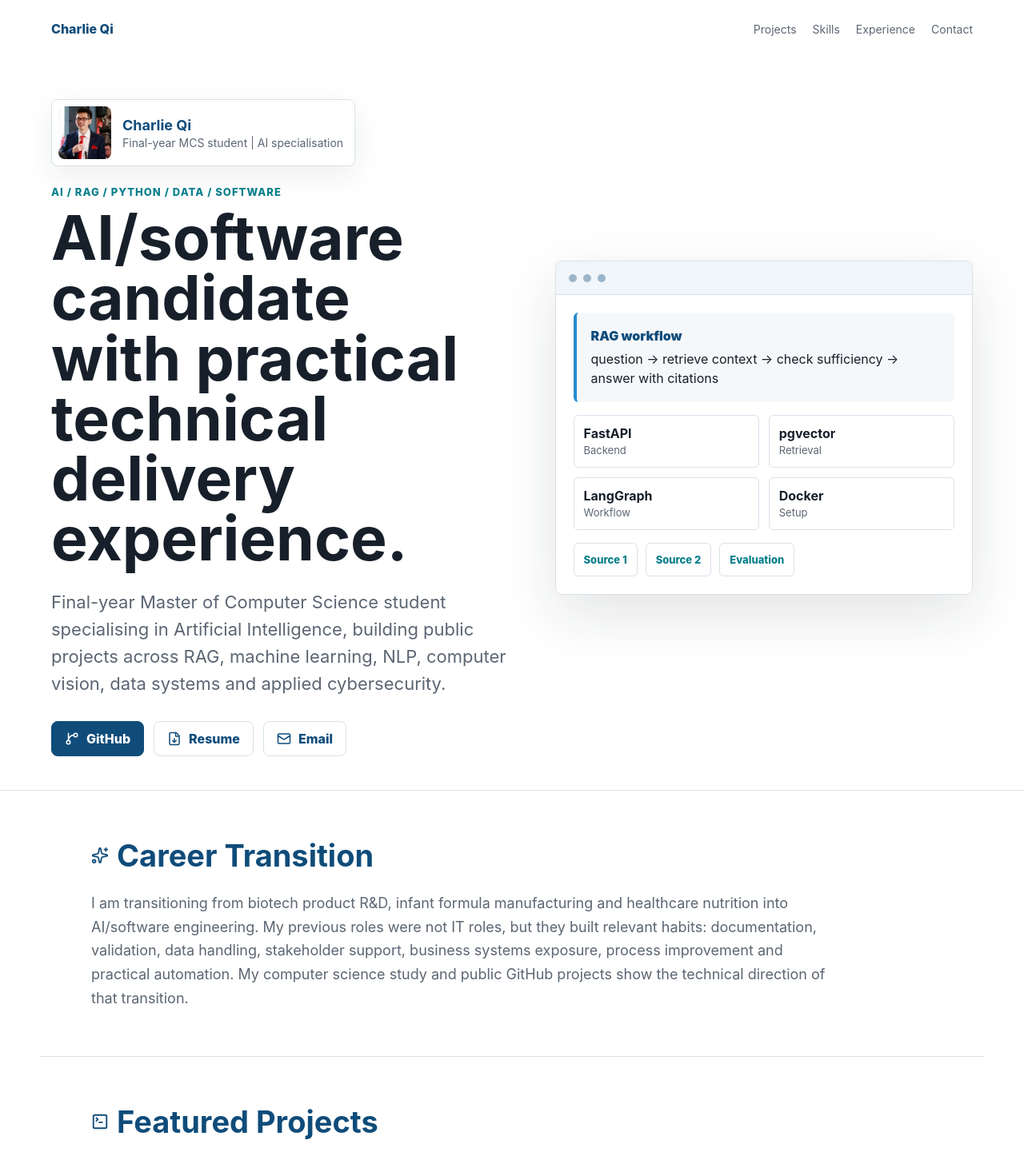
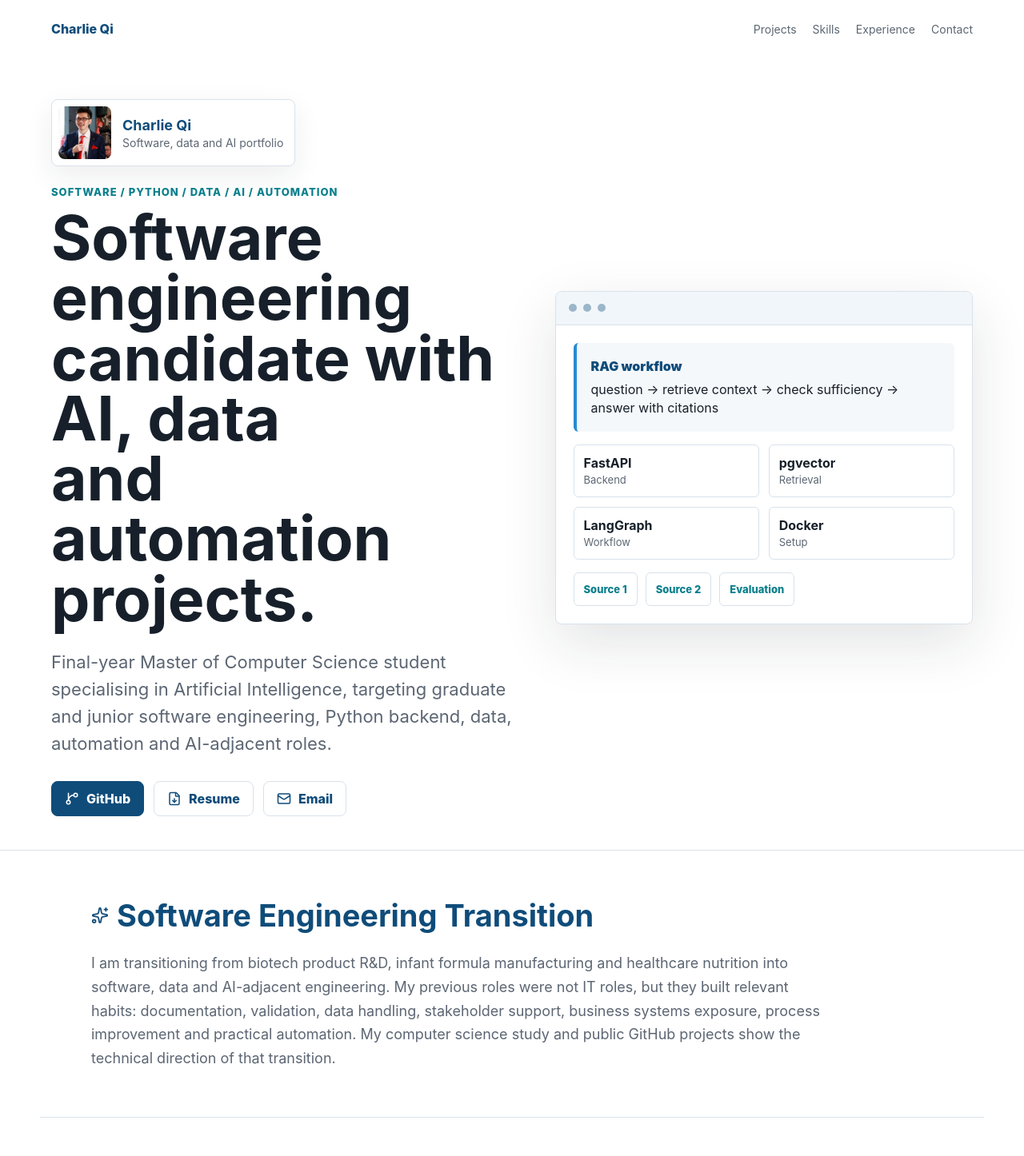
Before and after one commit to Charlie-Qi394/charlie-qi-portfolio, a React (Vite) app: page / in a window 1280 px wide. Shown: the top 1446 px of the page at 80% size. Built offline with nearby package versions, Linux system fonts and the light colour scheme.

Commit message:
Reposition portfolio for software roles

```diff
--- a/src/main.jsx
+++ b/src/main.jsx
@@ -58,12 +58,12 @@ const projects = [
 ];
 
 const skills = [
+  { label: "Software / Backend", value: "Python, FastAPI, REST APIs, Streamlit, pytest, Docker Compose" },
+  { label: "Data", value: "SQL, PostgreSQL, pgvector, pandas, NumPy, query history" },
   { label: "AI / RAG", value: "OpenAI embeddings, vector search, LangGraph, grounded answers, citations" },
-  { label: "Python Apps", value: "FastAPI, Streamlit, REST APIs, pytest, Docker Compose" },
-  { label: "Data", value: "SQL, PostgreSQL, pgvector, pandas, NumPy, query history" },
+  { label: "Automation", value: "VBA calculators, HTML forecasting tool, SAP/M3 exposure" },
   { label: "ML / NLP / CV", value: "PyTorch, TensorFlow/Keras, scikit-learn, Seq2Seq, CNNs" },
   { label: "Security", value: "RSA, AES, X.509, CSRs, CRLs, PKI concepts" },
-  { label: "Automation", value: "VBA calculators, HTML forecasting tool, SAP/M3 exposure" },
 ];
 
 const experience = [
@@ -134,19 +134,19 @@ function App() {
               <img src={profilePhotoUrl} alt="Charlie Qi" />
               <div>
                 <strong>Charlie Qi</strong>
-                <span>Final-year MCS student | AI specialisation</span>
+                <span>Software, data and AI portfolio</span>
               </div>
             </div>
-            <p className="eyebrow">AI / RAG / Python / Data / Software</p>
+            <p className="eyebrow">Software / Python / Data / AI / Automation</p>
             <h1>
-              <span>AI/software candidate</span>
-              <span>with practical technical</span>
-              <span>delivery experience.</span>
+              <span>Software engineering</span>
+              <span>candidate with AI, data</span>
+              <span>and automation projects.</span>
             </h1>
             <p className="lead">
               Final-year Master of Computer Science student specialising in Artificial Intelligence,
-              building public projects across RAG, machine learning, NLP, computer vision,
-              data systems and applied cybersecurity.
+              targeting graduate and junior software engineering, Python backend, data,
+              automation and AI-adjacent roles.
             </p>
             <div className="hero-actions">
               <a className="button primary" href="https://github.com/Charlie-Qi394" target="_blank" rel="noreferrer">
@@ -167,11 +167,11 @@ function App() {
       <section className="section intro">
         <div className="section-heading">
           <Sparkles size={22} />
-          <h2>Career Transition</h2>
+          <h2>Software Engineering Transition</h2>
         </div>
         <p>
           I am transitioning from biotech product R&D, infant formula manufacturing and
-          healthcare nutrition into AI/software engineering. My previous roles were not IT
+          healthcare nutrition into software, data and AI-adjacent engineering. My previous roles were not IT
           roles, but they built relevant habits: documentation, validation, data handling,
           stakeholder support, business systems exposure, process improvement and practical
           automation. My computer science study and public GitHub projects show the technical
@@ -259,7 +259,7 @@ function App() {
 
       <section className="section contact" id="contact">
         <h2>Contact</h2>
-        <p>Open to graduate and junior roles across AI engineering, RAG/LLM engineering, data, software and AI-adjacent cybersecurity.</p>
+        <p>Open to graduate and junior roles across software engineering, Python backend, data, automation, AI/RAG applications and AI-adjacent cybersecurity.</p>
         <div className="hero-actions">
           <a className="button primary" href="mailto:charlieqi2017@gmail.com">
             <Mail size={18} /> charlieqi2017@gmail.com
```
Also changed, not shown: 2 other files (tests, documents, lock files or other folders).
